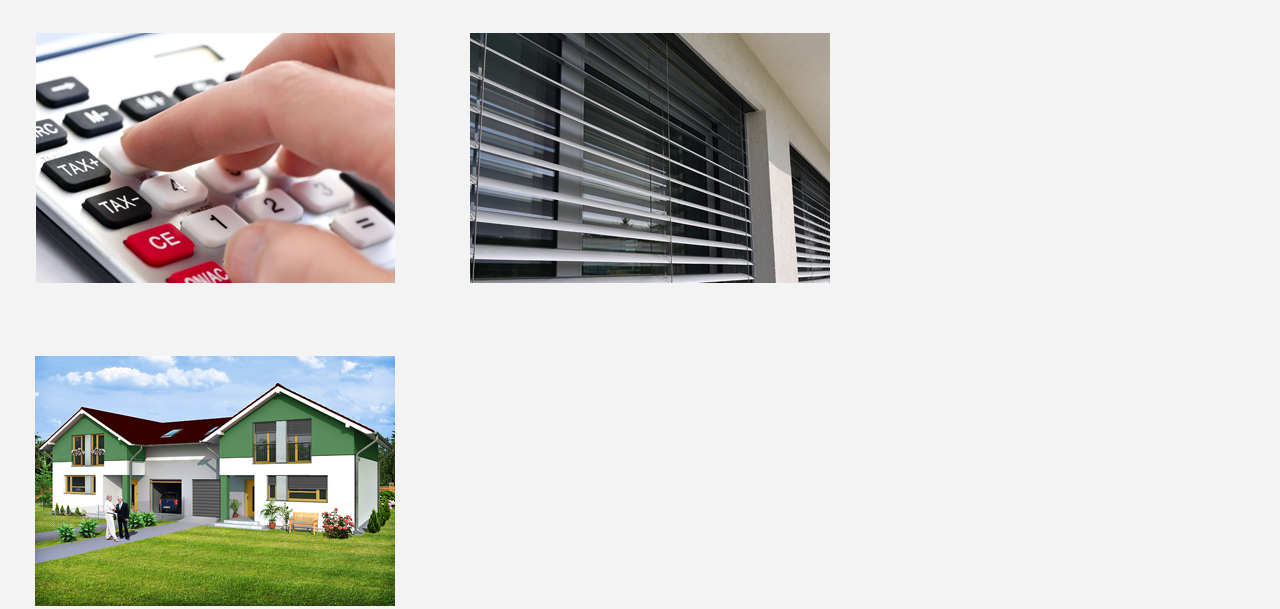
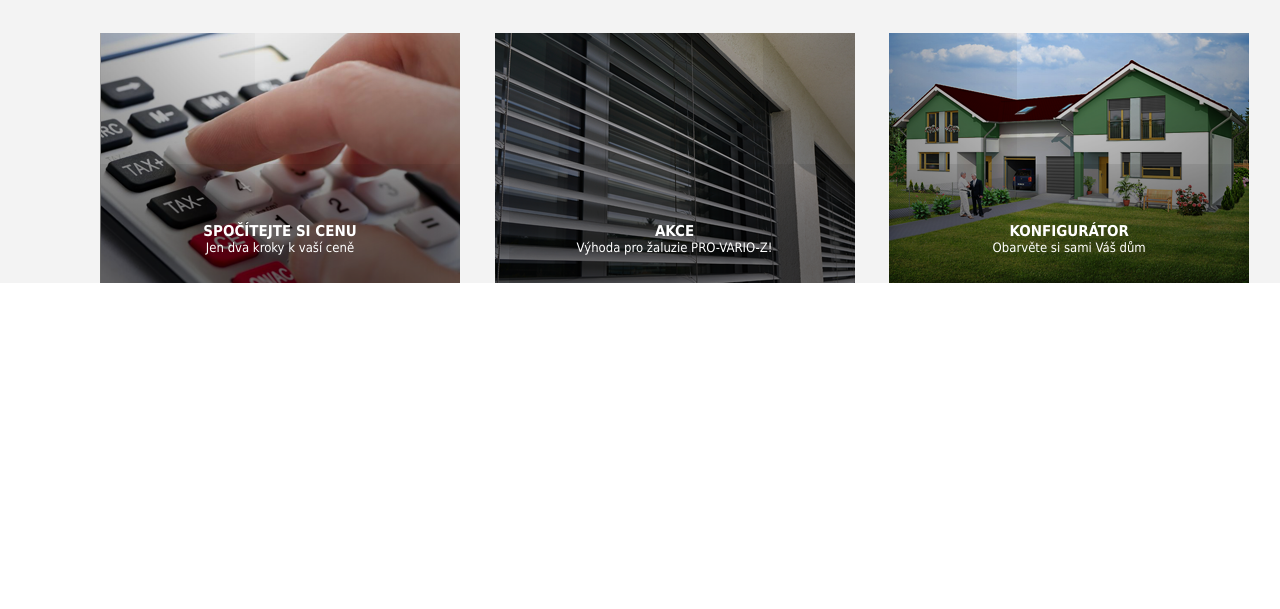
Before and after one commit to mohsom/ua-web-challenge, a plain HTML site: page index.html in a window 1280 px wide. Shown: the part 599-1208 px from the top of the page. After the commit the page ends 882 px from the top, so only its background shows below. Drawn offline with Linux system fonts and the light colour scheme.

Commit message:
Banner menu.

```diff
--- a/index.html
+++ b/index.html
@@ -141,20 +141,23 @@
            <div class="main-info-slides">
                 <div class="main-info-slides-item" id="slide1">
                          <div class="slide-text">
-                             <span class="slide-text-title"></span>
-                             <span class="slide-text-description"></span>
+                             <span class="slide-text-title">spočítejte si cenu</span>
+                             <br>
+                             <span class="slide-text-description">Jen dva kroky k vaší ceně</span>
                          </div>
                 </div>
                <div class="main-info-slides-item" id="slide2">
                    <div class="slide-text">
-                       <span class="slide-text-title"></span>
-                       <span class="slide-text-description"></span>
+                       <span class="slide-text-title">Akce</span>
+                       <br>
+                       <span class="slide-text-description">Výhoda pro žaluzie PRO-VARIO-Z!</span>
                    </div>
                </div>
                <div class="main-info-slides-item" id="slide3">
                    <div class="slide-text">
-                       <span class="slide-text-title"></span>
-                       <span class="slide-text-description"></span>
+                       <span class="slide-text-title">Konfigurátor</span>
+                       <br>
+                       <span class="slide-text-description">Obarvěte si sami Váš dům</span>
                    </div>
                </div>
            </div>
--- a/styles/style.css
+++ b/styles/style.css
@@ -313,15 +313,19 @@ body {
     background-color: #f3f3f3;
     width: 100%;
 }
-.main-info-slide{
-    margin:0 auto;
+.main-info-slides{
+    margin: 0 auto;
+    padding: 35px 0 0 100px;
 }
 .main-info-slides-item{
     background-repeat: no-repeat;
     width: 360px;
     height: 250px;
     display: inline-block;
-    margin: 35px;
+    margin-right: 30px;
+    -webkit-box-shadow: inset 0 -117px 196px 0 rgba(0, 0, 0, 0.75);
+    -moz-box-shadow: inset 0 -117px 196px 0 rgba(0, 0, 0, 0.75);
+    box-shadow: inset 0 -117px 196px 0 rgba(0, 0, 0, 0.75);
 }
 .main-info-slides-item#slide1{
     background: url("../images/img-slide-1.png");
@@ -332,3 +336,18 @@ body {
 .main-info-slides-item#slide3{
     background: url("../images/img-slide-3.png");
 }
+.slide-text{
+    display: block;
+    width: 100%;
+    text-align: center;
+    color: #ffffff;
+    padding-top: 190px;
+}
+.slide-text-title{
+    text-transform: uppercase;
+    font-size: 15px;
+    font-weight: bold;
+}
+.slide-text-description{
+    font-size: 13px;
+}
```
